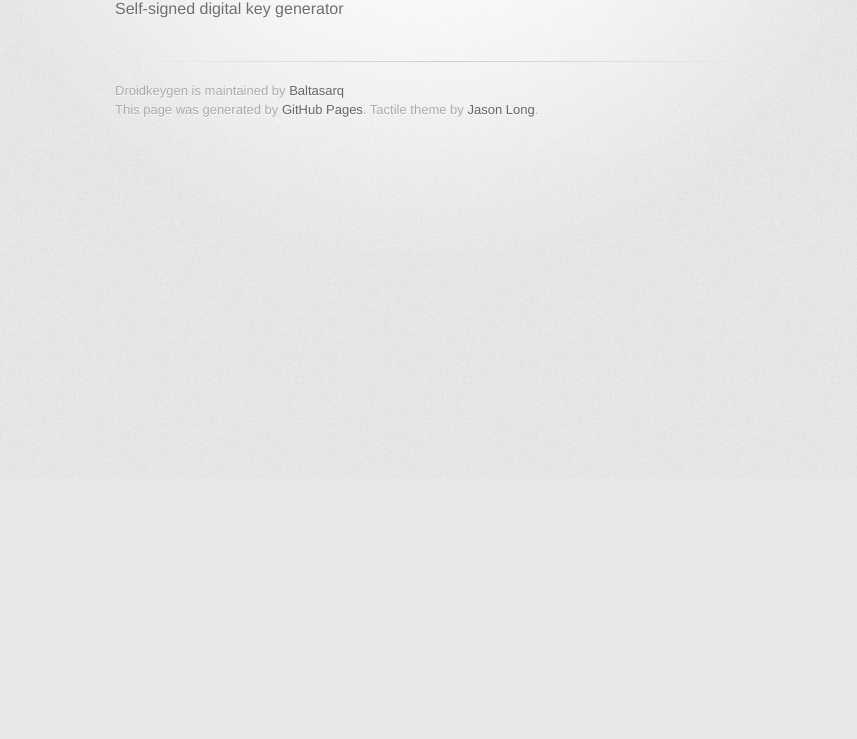
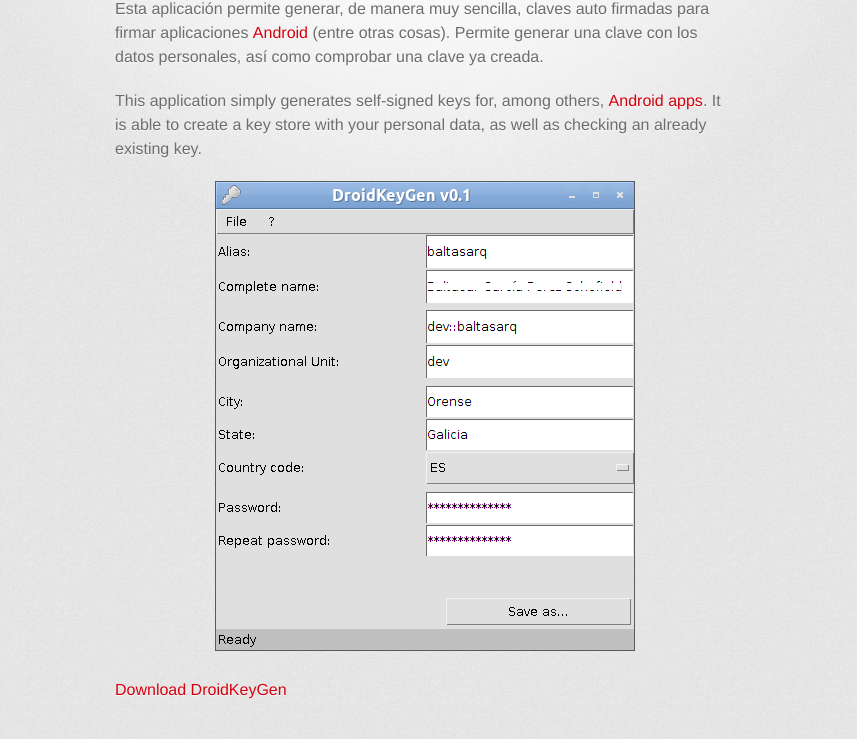
Before and after one commit to Baltasarq/droidkeygen, a plain HTML site: page index.html in a window 1280 px wide. Shown: the part 322-1061 px from the top of the page, without its empty margins (215-1072 px from the left). Before the commit the page ends 800 px from the top, so only its background shows below. Drawn offline with Linux system fonts and the light colour scheme; a web font is replaced by a local one.

Commit message:
Update index.html

```diff
--- a/index.html
+++ b/index.html
@@ -18,7 +18,7 @@
       <div class="inner">
 
         <header>
-          <h1>Droidkeygen</h1>
+          <h1>DroidKeyGen</h1>
           <h2>Self-signed digital key generator</h2>
         </header>
 
@@ -33,8 +33,15 @@
         <section id="main_content">
           <h1>
 <a name="droidkeygen" class="anchor" href="#droidkeygen"><span class="octicon octicon-link"></span></a>DroidKeyGen</h1>
+<p>Esta aplicación permite generar, de manera muy sencilla, claves auto firmadas para firmar
+aplicaciones <a href="http://www.android.com/">Android</a> (entre otras cosas).
+Permite generar una clave con los datos personales, así como comprobar una clave ya creada.</p>
+<p><i>This application simply generates self-signed keys for, among others, <a href="http://www.android.com/">Android apps</a>.
+   It is able to create a key store with your personal data, as well as checking an already existing key.
+</i></p>
+<p align="center"><img style="width: 420px; height: 470px;" alt="DroidKeyGen" title="DroidKeyGen" src="droidkeygen.png"></p>
+<p><a href="http://github.com/Baltasarq/droidkeygen/blob/master/dist/DroidKeyGen.jar">Download DroidKeyGen</a></p>
 
-<p>Self-signed digital key generator</p>
         </section>
 
         <footer>
```
